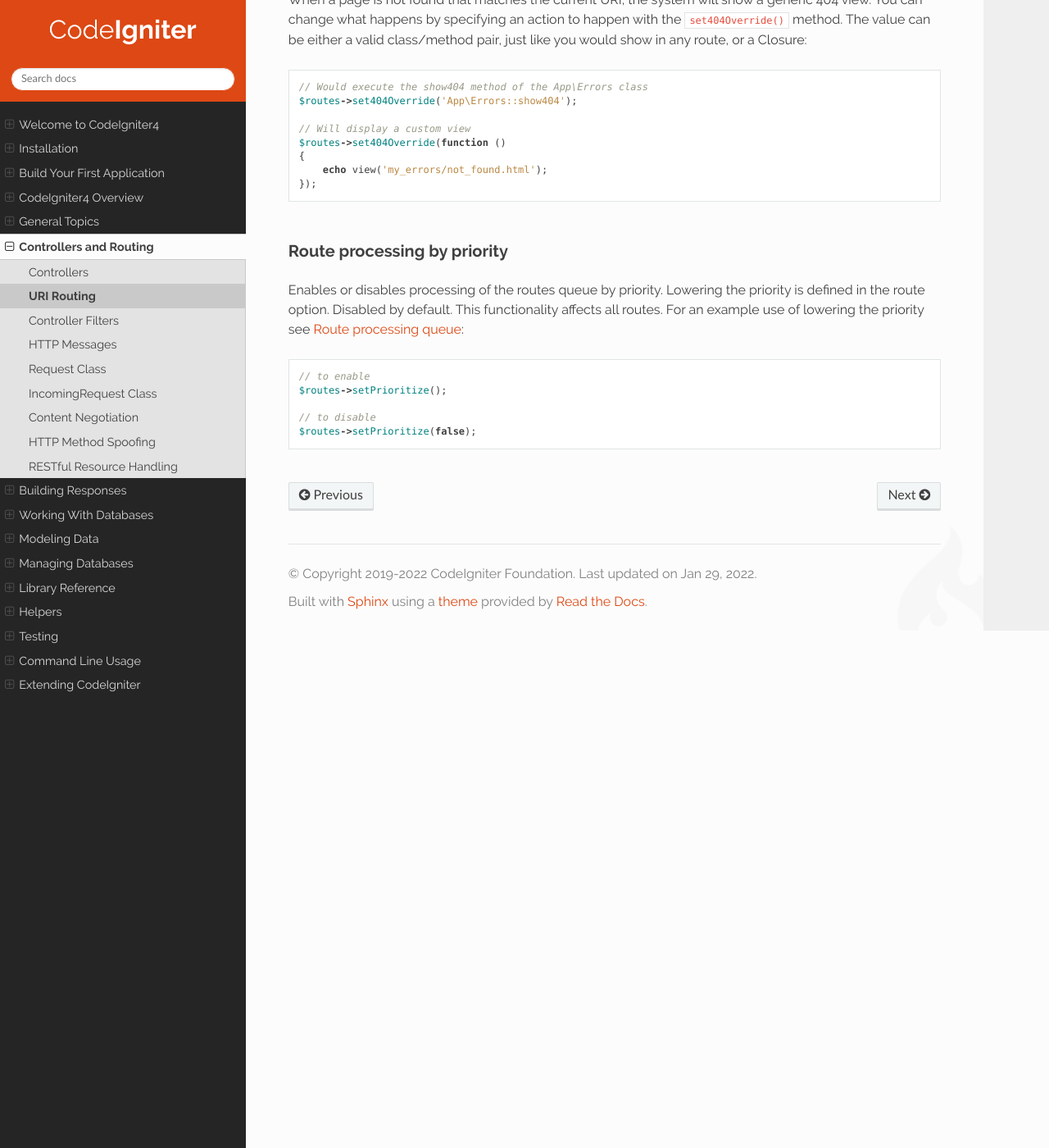
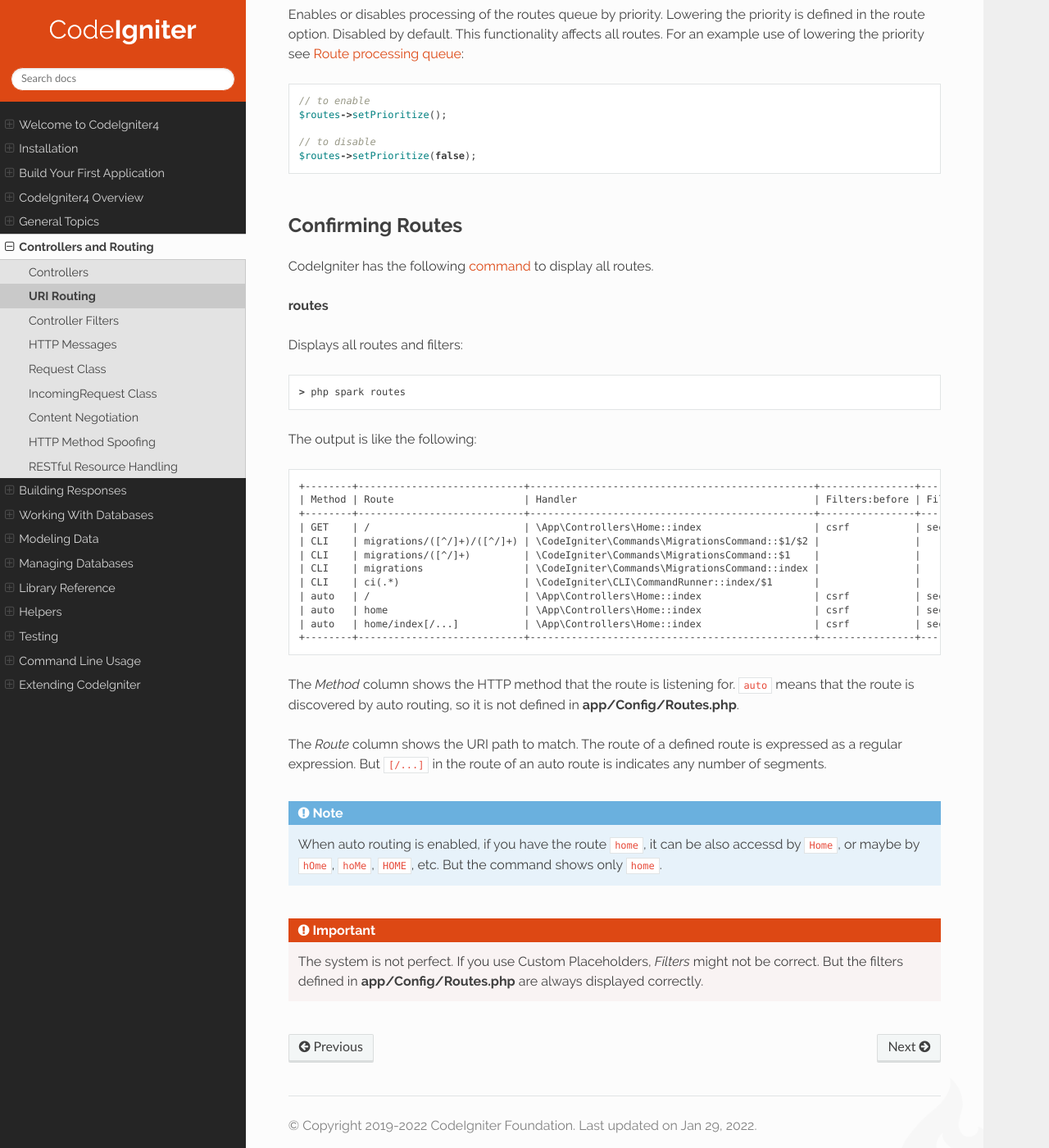
Before and after one commit to NEKOGET/ci4_user_guide_src, a Sphinx documentation site: the page built from source/incoming/routing.rst, in a window 1280 px wide and 1400 px high, scrolled down 15556 px. Shown: the whole window at 82% size. Built offline with Sphinx 7.4.7 and the Read the Docs theme 2.0.0, drawn with Linux system fonts in a browser that asks for light colours; some of the changed text lies outside the part shown.

Commit message:
docs: add documentation

```diff
--- a/source/incoming/routing.rst
+++ b/source/incoming/routing.rst
@@ -24,8 +24,9 @@ For example, let’s say you want your URLs to have this prototype::
 Normally the second segment of the URL path is reserved for the method name, but in the example
 above it instead has a product ID. To overcome this, CodeIgniter allows you to remap the URI handler.
 
+******************************
 Setting your own routing rules
-==============================
+******************************
 
 Routing rules are defined in the **app/Config/Routes.php** file. In it you'll see that
 it creates an instance of the RouteCollection class that permits you to specify your own routing criteria.
@@ -497,14 +498,15 @@ To disable this functionality, you must call the method with the parameter ``fal
 
 .. _routes-configuration-options:
 
+****************************
 Routes Configuration Options
-============================
+****************************
 
 The RoutesCollection class provides several options that affect all routes, and can be modified to meet your
 application's needs. These options are available at the top of **app/Config/Routes.php**.
 
 Default Namespace
------------------
+=================
 
 When matching a controller to a route, the router will add the default namespace value to the front of the controller
 specified by the route. By default, this value is ``App\Controllers``.
@@ -532,7 +534,7 @@ then you can change this value to save typing::
     $routes->add('users', 'Admin\Users::index');
 
 Default Controller
-------------------
+==================
 
 When a user visits the root of your site (i.e., example.com) the controller to use is determined by the value set by
 the ``setDefaultController()`` method, unless a route exists for it explicitly. The default value for this is ``Home``
@@ -546,7 +548,7 @@ in the controllers directory. For example, if the user visits **example.com/admi
 **app/Controllers/Admin/Home.php**, it would be used.
 
 Default Method
---------------
+==============
 
 This works similar to the default controller setting, but is used to determine the default method that is used
 when a controller is found that matches the URI, but no segment exists for the method. The default value is
@@ -558,7 +560,7 @@ In this example, if the user were to visit **example.com/products**, and a ``Pro
     $routes->setDefaultMethod('listAll');
 
 Translate URI Dashes
---------------------
+====================
 
 This option enables you to automatically replace dashes (``-``) with underscores in the controller and method
 URI segments, thus saving you additional route entries if you need to do that. This is required because the
@@ -569,7 +571,7 @@ dash isn’t a valid class or method name character and would cause a fatal erro
 .. _use-defined-routes-only:
 
 Use Defined Routes Only
------------------------
+=======================
 
 When no defined route is found that matches the URI, the system will attempt to match that URI against the
 controllers and methods as described above. You can disable this automatic matching, and restrict routes
@@ -581,7 +583,7 @@ to only those defined by you, by setting the ``setAutoRoute()`` option to false:
     requests. If the URI is accessible by the GET method, the CSRF protection will not work.
 
 404 Override
-------------
+============
 
 When a page is not found that matches the current URI, the system will show a generic 404 view. You can change
 what happens by specifying an action to happen with the ``set404Override()`` method. The value can be either
@@ -598,7 +600,7 @@ a valid class/method pair, just like you would show in any route, or a Closure::
 
 
 Route processing by priority
-----------------------------
+============================
 
 Enables or disables processing of the routes queue by priority. Lowering the priority is defined in the route option.
 Disabled by default. This functionality affects all routes.
@@ -609,3 +611,43 @@ For an example use of lowering the priority see :ref:`routing-priority`::
 
     // to disable
     $routes->setPrioritize(false);
+
+*****************
+Confirming Routes
+*****************
+
+CodeIgniter has the following :doc:`command </cli/cli_commands>` to display all routes.
+
+.. _spark-routes:
+
+**routes**
+
+Displays all routes and filters::
+
+    > php spark routes
+
+The output is like the following:
+
+.. code-block:: none
+
+    +--------+----------------------------+------------------------------------------------+----------------+-----------------------+
+    | Method | Route                      | Handler                                        | Filters:before | Filters:after         |
+    +--------+----------------------------+------------------------------------------------+----------------+-----------------------+
+    | GET    | /                          | \App\Controllers\Home::index                   | csrf           | secureheaders toolbar |
+    | CLI    | migrations/([^/]+)/([^/]+) | \CodeIgniter\Commands\MigrationsCommand::$1/$2 |                |                       |
+    | CLI    | migrations/([^/]+)         | \CodeIgniter\Commands\MigrationsCommand::$1    |                |                       |
+    | CLI    | migrations                 | \CodeIgniter\Commands\MigrationsCommand::index |                |                       |
+    | CLI    | ci(.*)                     | \CodeIgniter\CLI\CommandRunner::index/$1       |                |                       |
+    | auto   | /                          | \App\Controllers\Home::index                   | csrf           | secureheaders toolbar |
+    | auto   | home                       | \App\Controllers\Home::index                   | csrf           | secureheaders toolbar |
+    | auto   | home/index[/...]           | \App\Controllers\Home::index                   | csrf           | secureheaders toolbar |
+    +--------+----------------------------+------------------------------------------------+----------------+-----------------------+
+
+The *Method* column shows the HTTP method that the route is listening for. ``auto`` means that the route is discovered by auto routing, so it is not defined in **app/Config/Routes.php**.
+
+The *Route* column shows the URI path to match. The route of a defined route is expressed as a regular expression.
+But ``[/...]`` in the route of an auto route is indicates any number of segments.
+
+.. note:: When auto routing is enabled, if you have the route ``home``, it can be also accessd by ``Home``, or maybe by ``hOme``, ``hoMe``, ``HOME``, etc. But the command shows only ``home``.
+
+.. important:: The system is not perfect. If you use Custom Placeholders, *Filters* might not be correct. But the filters defined in **app/Config/Routes.php** are always displayed correctly.
```
Also changed, not shown: source/incoming/filters.rst (+7 -0 lines).
